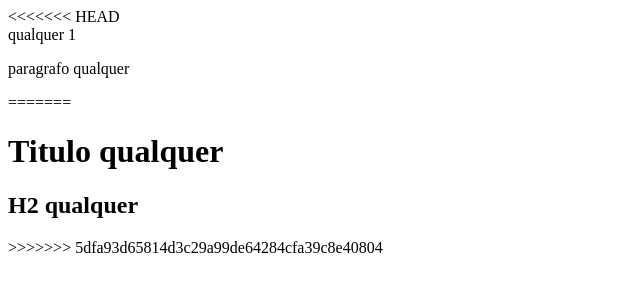
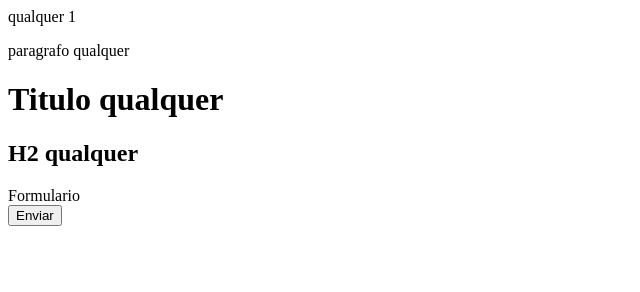
Before and after one commit to sou-rafael/aula2git, a plain HTML site: page index.html in a window 1280 px wide. Shown: the whole page, without its empty margins (0-640 px from the left). Drawn offline with Linux system fonts and the light colour scheme.

Commit message:
add div, form, button

```diff
--- a/index.html
+++ b/index.html
@@ -7,15 +7,17 @@
     <title>Document</title>
 </head>
 <body>
-<<<<<<< HEAD
     <div>qualquer 1</div>
 
     <p>paragrafo qualquer</p>
-=======
 
     <h1>Titulo qualquer</h1>
     <h2>H2 qualquer</h2>
 
->>>>>>> 5dfa93d65814d3c29a99de64284cfa39c8e40804
+    <div>
+    <form action="">Formulario</form>
+    <button>Enviar</button>
+    </div>
+
 </body>
 </html>
```
